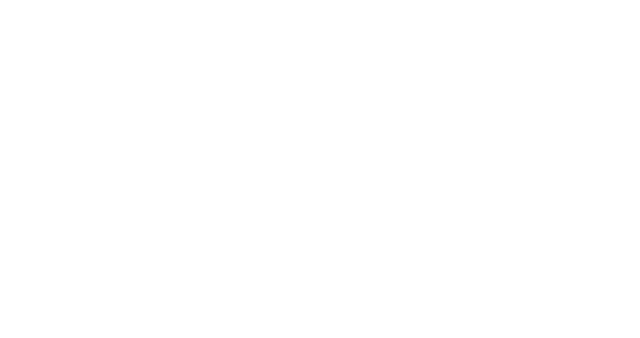
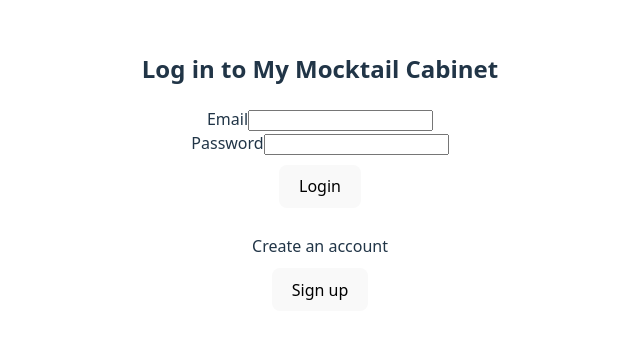
Before and after one commit to devaajanne/my-mocktail-cabinet, a React (Vite) app: page / in a window 1280 px wide. Shown: the part 216-554 px from the top of the page, without its empty margins (320-960 px from the left). Built offline with nearby package versions, Linux system fonts and the light colour scheme; no server answers.

Commit message:
Create routing

```diff
--- a/src/App.tsx
+++ b/src/App.tsx
@@ -1,11 +1,17 @@
-import './App.css'
+import "./App.css";
+import { HashRouter as Router, Routes, Route } from "react-router-dom";
+import LoginForm from "./components/LoginForm.tsx";
+import Home from "./components/Home.tsx";
 
 function App() {
-
   return (
-    <>
-    </>
-  )
+      <Router>
+        <Routes>
+          <Route path='/' element={<LoginForm />} />
+          <Route path='/home' element={<Home />} />
+        </Routes>
+      </Router>
+  );
 }
 
-export default App
+export default App;
```
